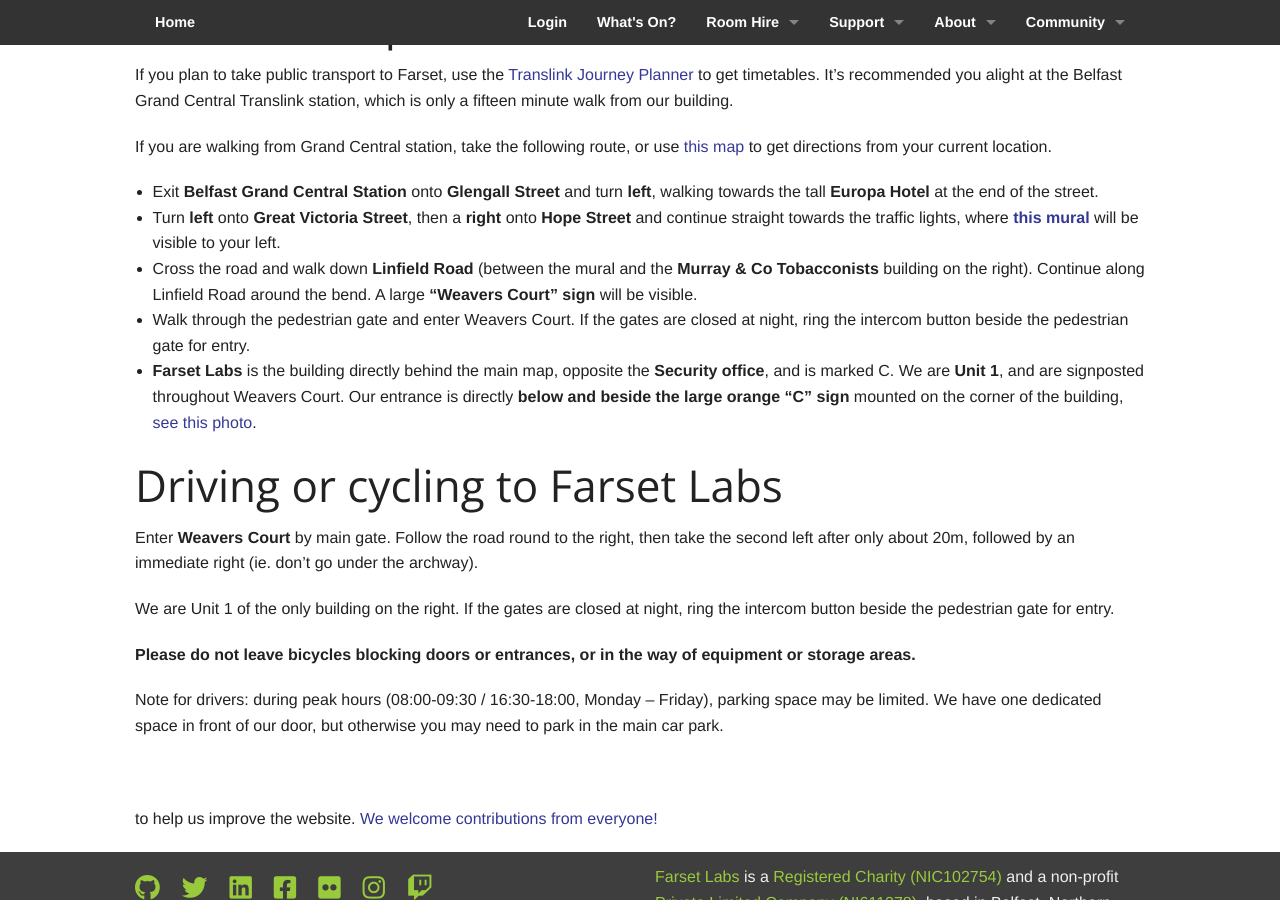
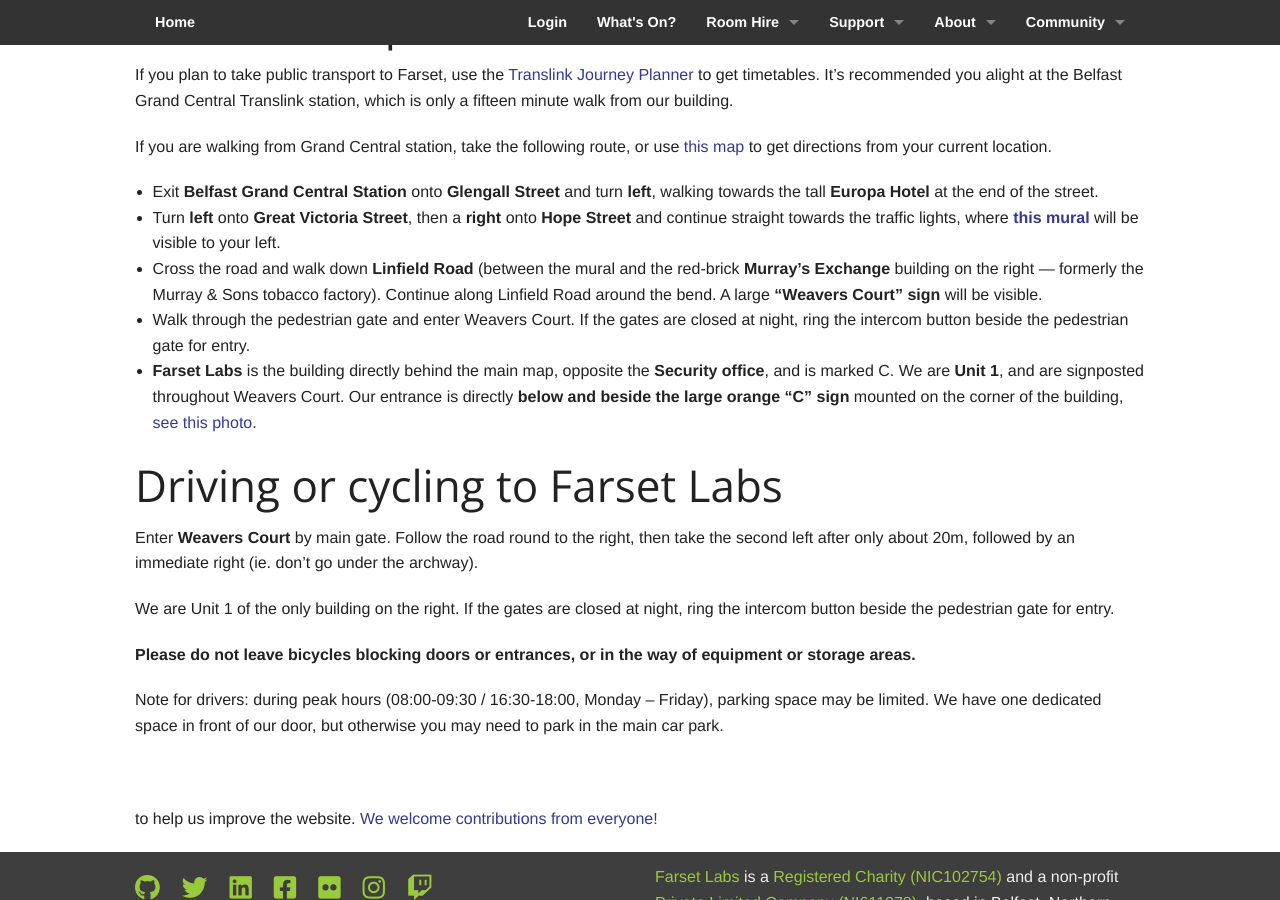
Before and after one commit to FarsetLabs/farsetlabs.github.io, a Jekyll site: the page built from about/getting_here.md, in a window 1280 px wide and 900 px high, scrolled down 1058 px. Built offline with Jekyll 4.4.1, drawn with Linux system fonts in a browser that asks for light colours; nearby versions of some CDN libraries.

Commit message:
update new landmarks

```diff
--- a/about/getting_here.md
+++ b/about/getting_here.md
@@ -29,7 +29,7 @@
 
 - Exit **Belfast Grand Central Station** onto **Glengall Street** and turn **left**, walking towards the tall **Europa Hotel** at the end of the street.
 - Turn **left** onto **Great Victoria Street**, then a **right** onto **Hope Street** and continue straight towards the traffic lights, where [**this mural**](/assets/img/mural.png) will be visible to your left.
-- Cross the road and walk down **Linfield Road** (between the mural and the **Murray & Co Tobacconists** building on the right). Continue along Linfield Road around the bend. A large **“Weavers Court” sign** will be visible.
+- Cross the road and walk down **Linfield Road** (between the mural and the red-brick **Murray's Exchange** building on the right — formerly the Murray & Sons tobacco factory). Continue along Linfield Road around the bend. A large **“Weavers Court” sign** will be visible.
 - Walk through the pedestrian gate and enter Weavers Court. If the gates are closed at night, ring the intercom button beside the pedestrian gate for entry.
 - **Farset Labs** is the building directly behind the main map, opposite the **Security office**, and is marked C. We are **Unit 1**, and are signposted throughout Weavers Court. Our entrance is directly **below and beside the large orange "C" sign** mounted on the corner of the building, [see this photo](/assets/img/door-instruction.png).
 
```
